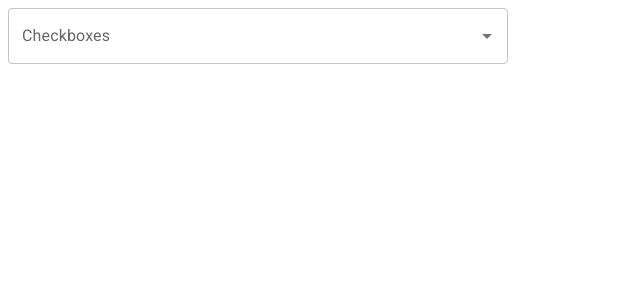
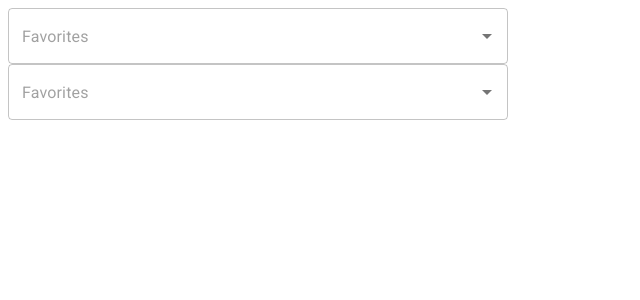
Before and after one commit to Detriz-dev/TableFiltersExercices, a React (Vite) app: page / in a window 1280 px wide. Shown: the top 300 px of the page, without its empty margins (0-640 px from the left). Built offline with nearby package versions, Linux system fonts and the light colour scheme.

Commit message:
Lable props

```diff
--- a/src/Demo.tsx
+++ b/src/SelectDropDown.tsx
@@ -1,4 +1,3 @@
-import * as React from 'react';
 import Checkbox from '@mui/material/Checkbox';
 import TextField from '@mui/material/TextField';
 import Autocomplete from '@mui/material/Autocomplete';
@@ -8,7 +7,15 @@ import CheckBoxIcon from '@mui/icons-material/CheckBox';
 const icon = <CheckBoxOutlineBlankIcon fontSize="small" />;
 const checkedIcon = <CheckBoxIcon fontSize="small" />;
 
-export default function CheckboxesTags() {
+
+export interface SelectDropDownProps {
+  label: string;
+
+}
+
+export const SelectDropDown: React.FC<SelectDropDownProps> = ({label}) =>  {
+
+
   return (
     <Autocomplete
       multiple
@@ -32,7 +39,7 @@ export default function CheckboxesTags() {
       }}
       style={{ width: 500 }}
       renderInput={(params) => (
-        <TextField {...params} label="Checkboxes" placeholder="Favorites" />
+        <TextField {...params} label={label} placeholder="Favorites" />
       )}
     />
   );
--- a/src/index.tsx
+++ b/src/index.tsx
@@ -1,12 +1,15 @@
 import * as React from 'react';
 import * as ReactDOM from 'react-dom/client';
 import { StyledEngineProvider } from '@mui/material/styles';
-import Demo from './Demo';
+import {SelectDropDown} from './SelectDropDown';
 
 ReactDOM.createRoot(document.querySelector("#root")!).render(
   <React.StrictMode>
     <StyledEngineProvider injectFirst>
-      <Demo />
+
+      <div><SelectDropDown lable="elo" /></div>
+      <div><SelectDropDown lable="elo" /></div>
+
     </StyledEngineProvider>
   </React.StrictMode>
 );
```
Also changed, not shown: 1 other file (tests, documents, lock files or other folders).
